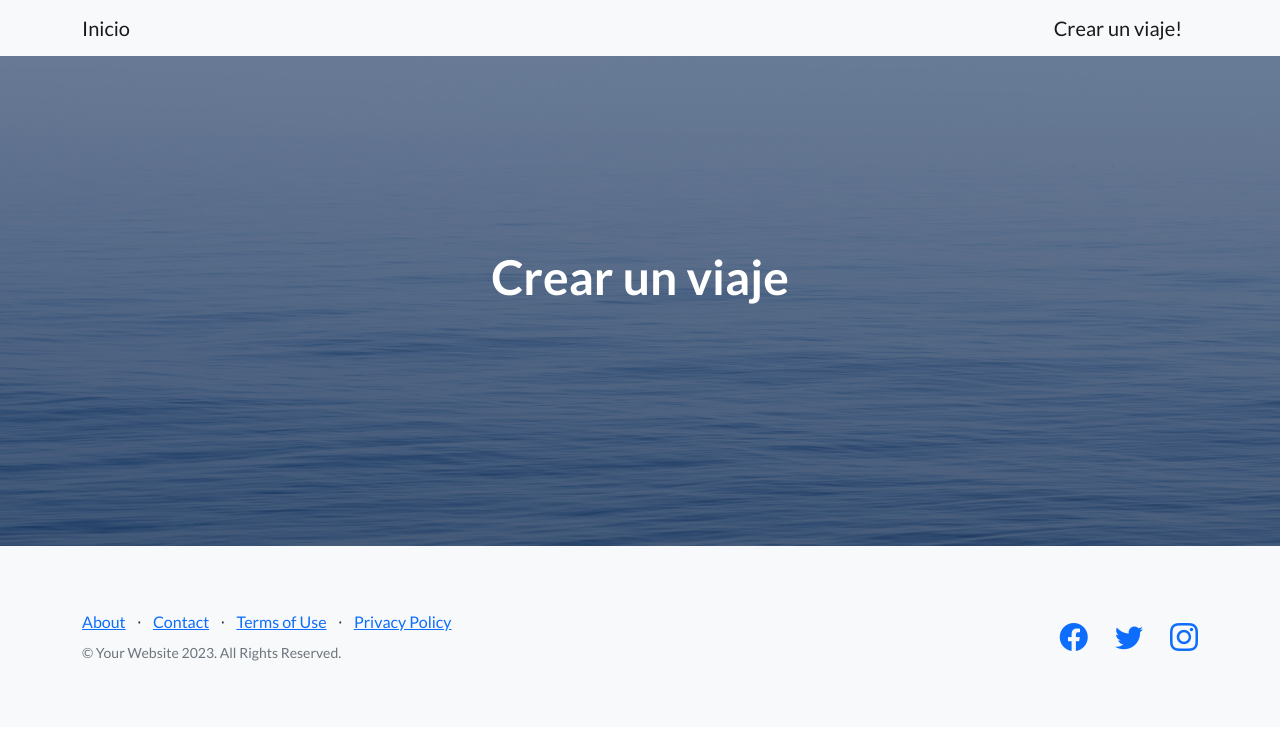
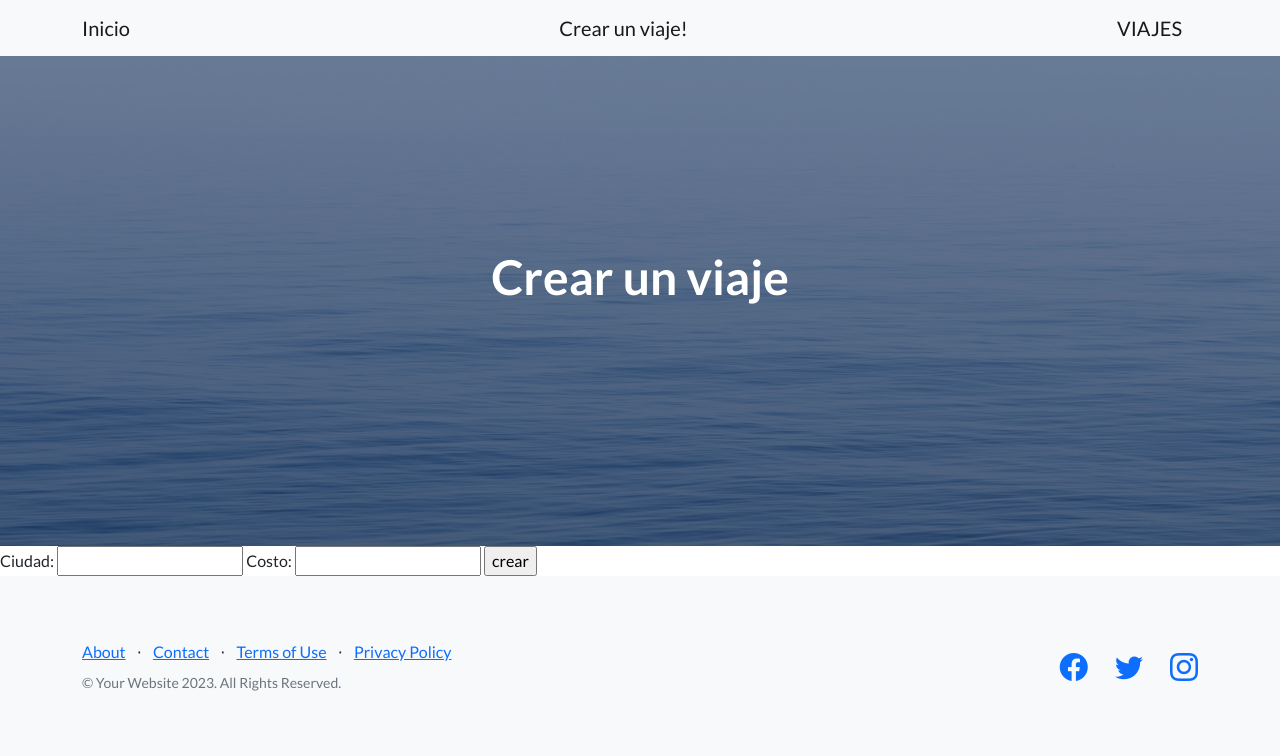
Before and after one commit to FiorellaMascaro/Blog, a Django app: page /viajes/crear/ in a window 1280 px wide. Shown: the top 756 px of the page. Run offline with Django 4.2, Linux system fonts and the light colour scheme; some libraries are stand-ins or nearby versions.

Commit message:
PreEntrega 3 Fiorella Mascaro

```diff
--- /dev/null
+++ b/inicio/forms.py
@@ -0,0 +1,8 @@
+from django import forms
+
+class ViajeFormulario(forms.Form):
+    ciudad = forms.CharField(max_length=50)
+    costo = forms.IntegerField()
+
+class ViajeBusquedaFormulario(forms.Form):
+    ciudad = forms.CharField(max_length=50, required=False)
--- a/inicio/models.py
+++ b/inicio/models.py
@@ -2,8 +2,7 @@ from django.db import models
 
 class Viaje(models.Model):
     ciudad = models.CharField(max_length=50)
-    evento = models.CharField(max_length=50)
     costo = models.IntegerField()
 
-def __str__(self):
-    return f'{self.ciudad} {self.evento} {self.costo}'
+    def __str__(self):
+     return f'{self.ciudad} {self.costo}'
--- a/inicio/templates/compartidos/base.html
+++ b/inicio/templates/compartidos/base.html
@@ -24,6 +24,7 @@
             <div class="container">
                 <a class="navbar-brand" href="/">Inicio</a>
                 <a class="navbar-brand" href="/viajes/crear">Crear un viaje!</a>
+                <a class="navbar-brand" href="/viajes">VIAJES</a>
                 {% comment %} <a class="btn btn-primary" href="#signup">Sign Up</a> {% endcomment %}
             </div>
         </nav>
@@ -43,8 +44,8 @@
         </header>
         {% endblock header %}
         <main>
-            {% block maincontent %}
-            {% endblock maincontent %}
+            {% block main %}
+            {% endblock main %}
         </main>
         <!-- Footer-->
         <footer class="footer bg-light">
--- a/inicio/templates/inicio/crear_viaje.html
+++ b/inicio/templates/inicio/crear_viaje.html
@@ -6,11 +6,13 @@
 
 {% block main %}
 
-<form action="">
+<form action="" method="post">
+    {% csrf_token %}
+    {% comment %} <p>Viaje: <input type="text" name="ciudad" /></p>
+    <p>Costo: <input type="number" name="costo" /></p> {% endcomment %}
 
-    <p>Viaje: <input type="text" /></p>
-    <p>Costo: <input type="text" /></p>
-    <p>Evento: <input type="text" /></p>
+    {{formulario}}
+
     <input type="submit" value="crear" />
 
 </form>
--- a/inicio/urls.py
+++ b/inicio/urls.py
@@ -1,9 +1,9 @@
 from django.urls import path
-from inicio.views import inicio, crear_viaje
+from inicio.views import inicio, crear_viaje, listado_viajes
 
 urlpatterns = [
     path('', inicio, name='inicio'),
    # path('crear-viaje/<str:ciudad>/<int:costo>', crear_viaje, name= 'crear_viaje'),
-    path('viajes/crear/', crear_viaje, name='crear_viaje')
-
+    path('viajes/', listado_viajes, name='viajes'),
+    path('viajes/crear/', crear_viaje, name='crear_viaje'),
 ]
--- a/inicio/views.py
+++ b/inicio/views.py
@@ -3,6 +3,8 @@ from django.template import Template, Context, loader
 from django.http import HttpResponse
 from datetime import datetime
 from inicio.models import Viaje
+from inicio.forms import ViajeFormulario, ViajeBusquedaFormulario
+
 
 def inicio (request):
     datos = {
@@ -21,8 +23,38 @@ def inicio (request):
 #     viaje.save()
 #     return render(request, r'inicio\viaje_creado.html', {})
 
-def crear_viaje(request):
+#def crear_viaje(request):
 
     # viaje = Viaje(ciudad=ciudad, costo=costo)
     # viaje.save()
-    return render(request, r'inicio\crear_viaje.html', {})
+    #return render(request, r'inicio\crear_viaje.html', {})
+
+def crear_viaje(request):
+
+#    print(request.method)
+#    print(request.GET)
+#    print(request.POST)
+
+   if request.method == 'POST':
+        formulario = ViajeFormulario(request.POST)
+        if formulario.is_valid():
+            data = formulario.cleaned_data
+            viaje = Viaje(ciudad=data.get('ciudad') , costo=request.POST['costo'])
+            viaje.save()
+        else:
+            return render(request, r'inicio\crear_viaje.html', {'formulario': formulario})
+
+   formulario = ViajeFormulario()
+   return render(request, r'inicio\crear_viaje.html', {'formulario': formulario})
+
+def listado_viajes(request):
+
+    formulario = ViajeBusquedaFormulario(request.GET)
+    if formulario.is_valid():
+        ciudad_a_buscar = formulario.cleaned_data.get('ciudad')
+        viajes_encontrados = Viaje.objects.filter(ciudad__icontains=ciudad_a_buscar)
+    else:
+        viajes_encontrados = Viaje.objects.all()
+
+    formulario = ViajeBusquedaFormulario()
+    return render(request, r'inicio\listado_viajes.html', {'formulario': formulario, 'viajes_encontrados': viajes_encontrados})
```
Also changed, not shown: inicio/templates/inicio/listado_viajes.html (added, +17 -0 lines), README.md, inicio/migrations/0002_remove_viaje_evento.py (added).
